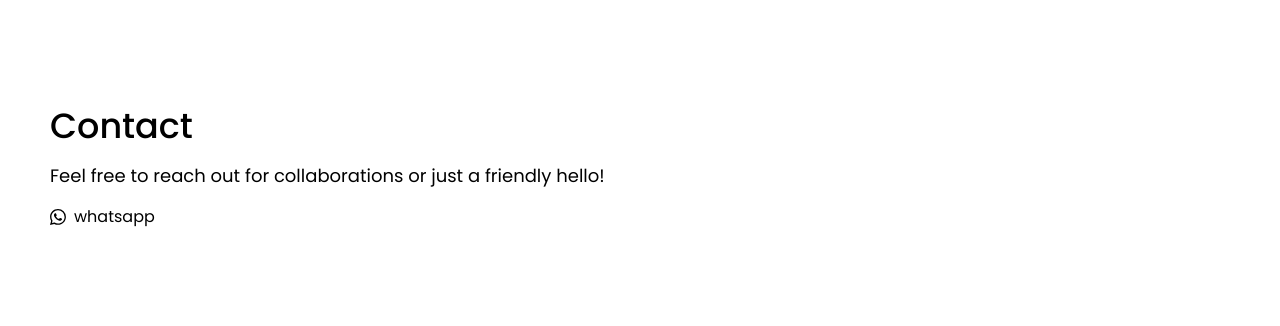
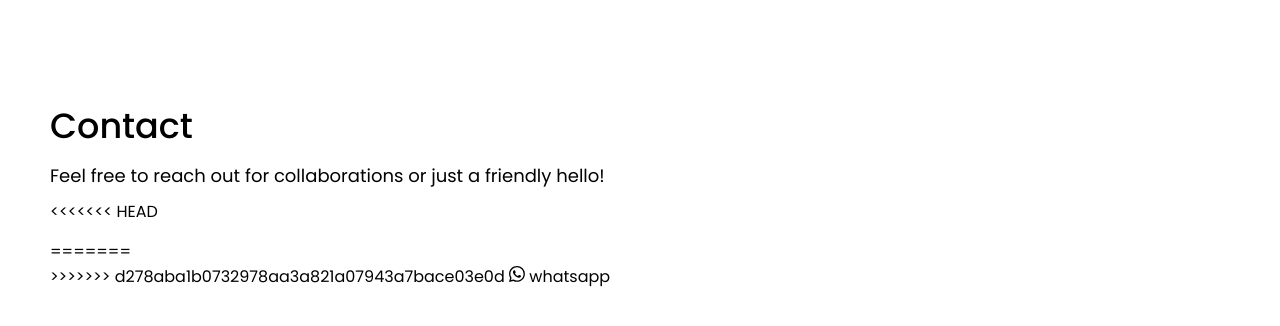
Before and after one commit to sundeep3326/portfolio, a plain HTML site: page index.html in a window 1280 px wide. Shown: the part 732-1058 px from the top of the page. Drawn offline with Linux system fonts and the light colour scheme.

Commit message:
second commit

```diff
--- a/index.html
+++ b/index.html
@@ -108,7 +108,11 @@
         <p>
           Feel free to reach out for collaborations or just a friendly hello!
         </p>
+<<<<<<< HEAD
         <a href="https://web.whatsapp.com/" class="contact" target="_blank">
+=======
+        <a href="https://web.whatsapp.com/" target="_blank">
+>>>>>>> d278aba1b0732978aa3a821a07943a7bace03e0d
           <svg
             xmlns="http://www.w3.org/2000/svg"
             width="16"
```
